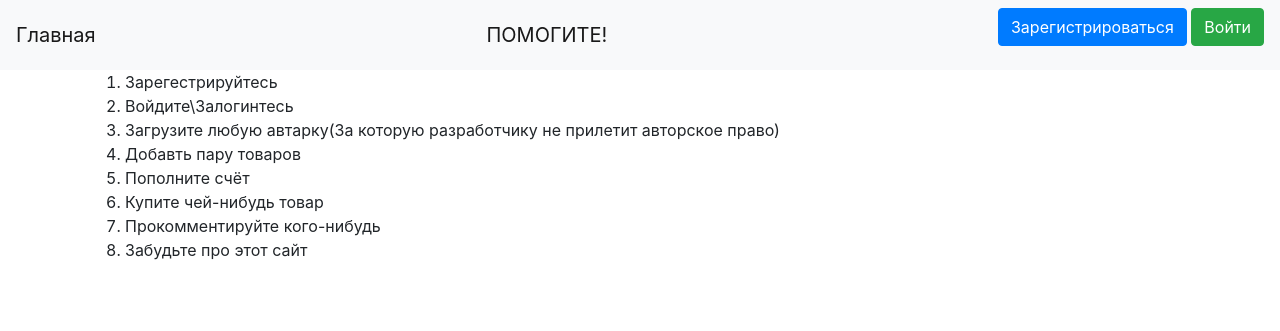
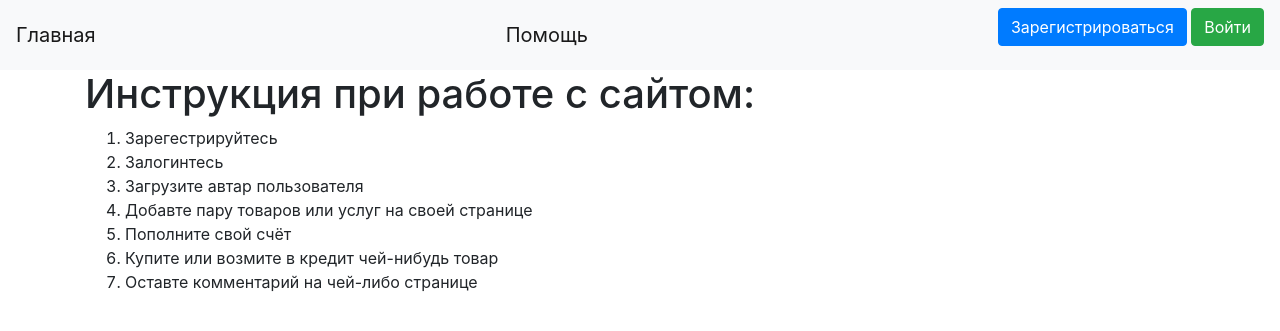
Before and after one commit to Nickow32/Buy-and-sale, a Flask app: page /help in a window 1280 px wide. Shown: the top 331 px of the page. Run offline with Flask 2, Linux system fonts and the light colour scheme; some libraries are stand-ins or nearby versions.

```diff
--- a/templates/base.html
+++ b/templates/base.html
@@ -13,7 +13,7 @@
 <header>
     <nav class="navbar navbar-light bg-light">
         <a class="navbar-brand" href="/">Главная</a>
-        <a class="navbar-brand" href="/help">ПОМОГИТЕ!</a>
+        <a class="navbar-brand" href="/help">Помощь</a>
         {% if current_user.is_authenticated %}
         <a class="navbar-brand" href="/logout">Выйти</a>
         <a class="navbar-brand" href="/cart/{{current_user.id}}">Корзина</a>
--- a/templates/help.html
+++ b/templates/help.html
@@ -1,14 +1,14 @@
 {% extends "base.html" %}
 
 {% block content %}
+<h1>Инструкция при работе с сайтом:</h1>
 <ol>
     <li>Зарегестрируйтесь</li>
-    <li>Войдите\Залогинтесь</li>
-    <li>Загрузите любую автарку(За которую разработчику не прилетит авторское право)</li>
-    <li>Добавть пару товаров</li>
-    <li>Пополните счёт</li>
-    <li>Купите чей-нибудь товар</li>
-    <li>Прокомментируйте кого-нибудь</li>
-    <li>Забудьте про этот сайт</li>
+    <li>Залогинтесь</li>
+    <li>Загрузите автар пользователя</li>
+    <li>Добавте пару товаров или услуг на своей странице</li>
+    <li>Пополните свой счёт</li>
+    <li>Купите или возмите в кредит чей-нибудь товар</li>
+    <li>Оставте комментарий на чей-либо странице</li>
 </ol>
 {% endblock %}
```
Also changed, not shown: LICENSE.txt (added), 1 other file.
